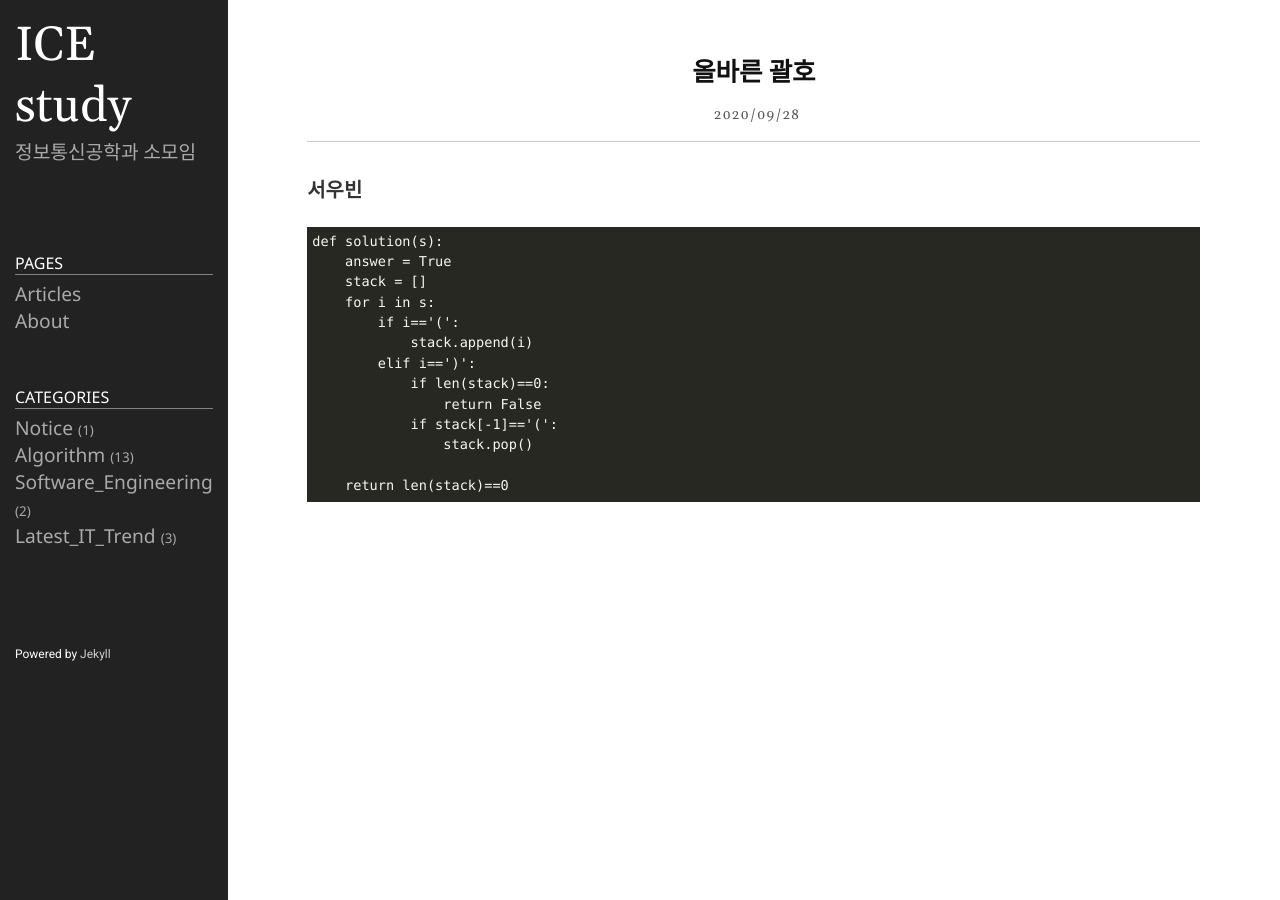
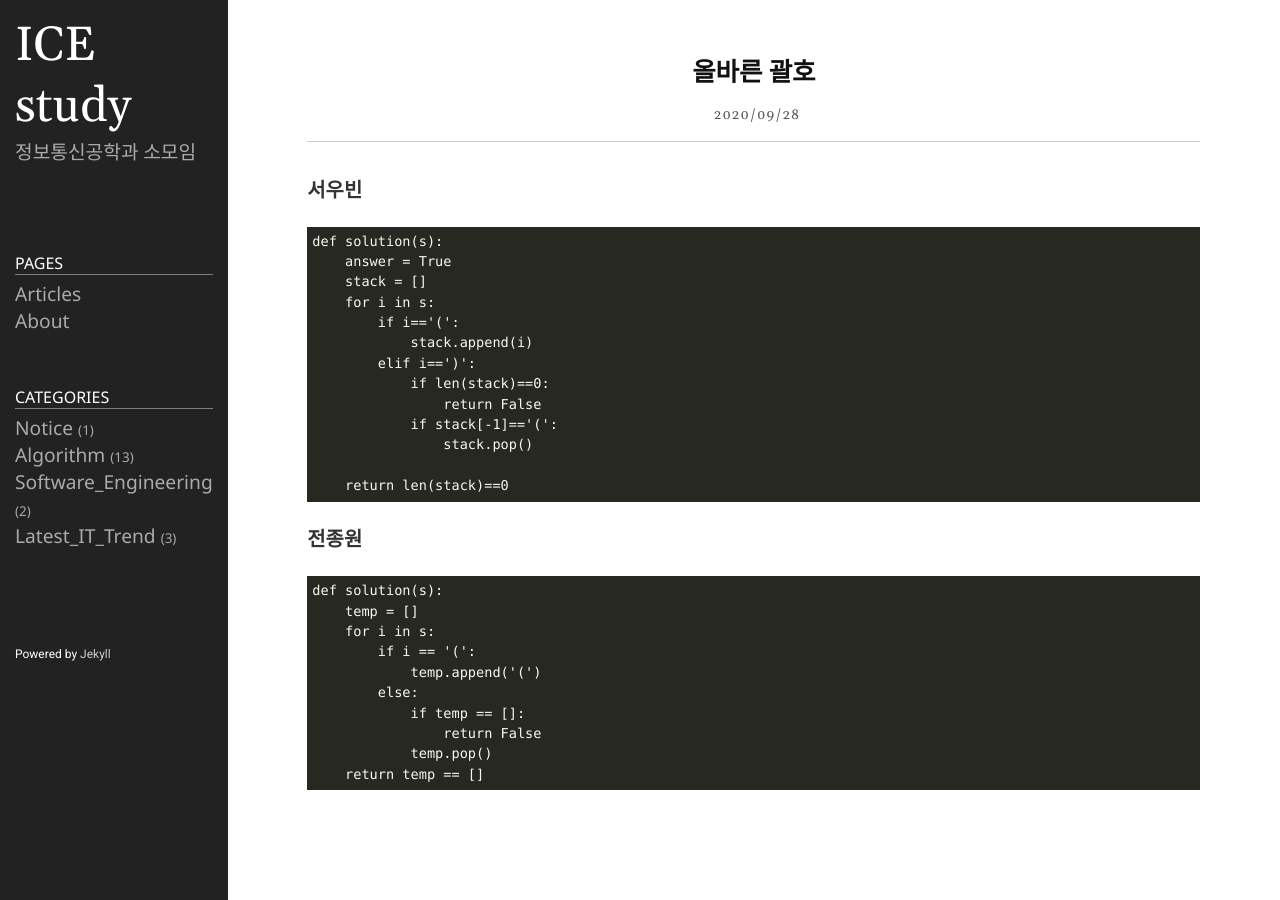
Before and after one commit to icestudy/icestudy.github.io, a Jekyll site: the page built from _posts/2020-09-28-올바른괄호.md, in a window 1280 px wide. Built offline with Jekyll 4.4.1, drawn with Linux system fonts in a browser that asks for light colours.

Commit message:
Update 2020-09-28-올바른괄호.md

````diff
--- a/_posts/2020-09-28-올바른괄호.md
+++ b/_posts/2020-09-28-올바른괄호.md
@@ -20,3 +20,16 @@ def solution(s):
 
     return len(stack)==0
 ```
+### 전종원
+```
+def solution(s):
+    temp = []
+    for i in s:
+        if i == '(':
+            temp.append('(')
+        else:
+            if temp == []:
+                return False
+            temp.pop()
+    return temp == []
+```
````
